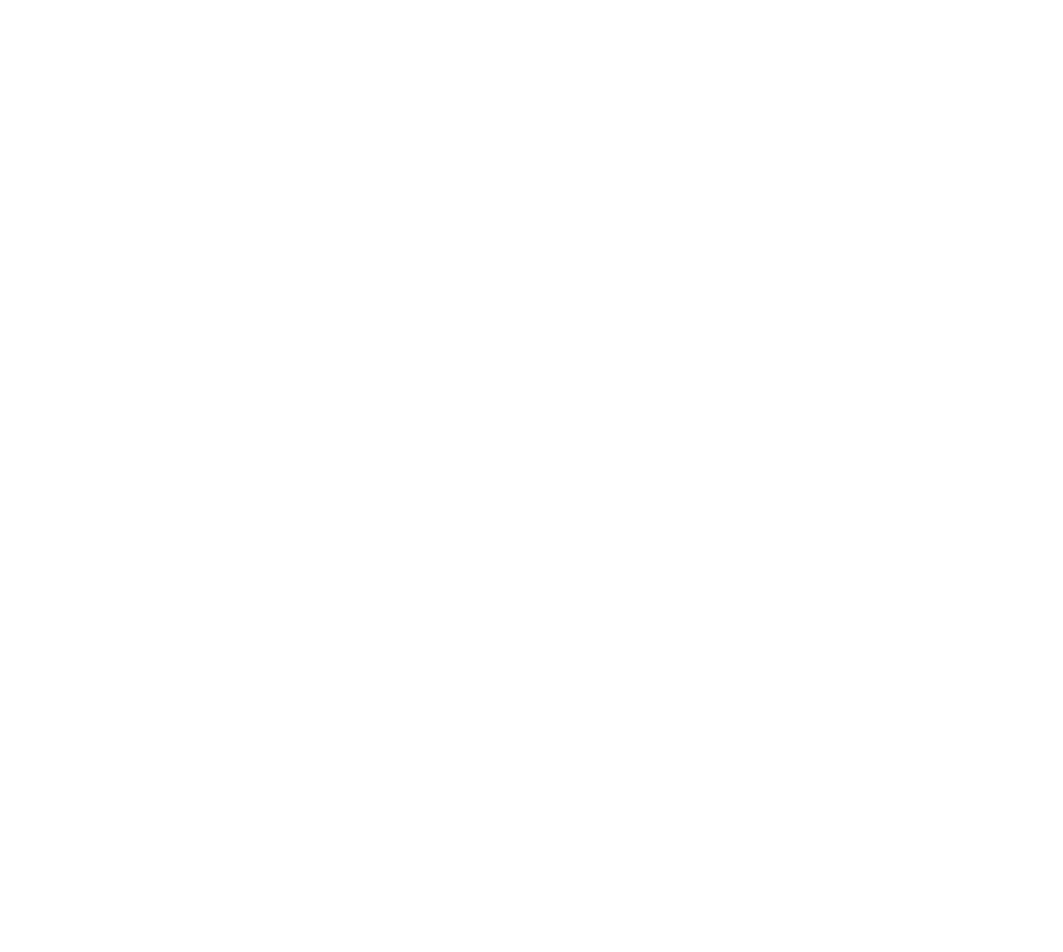
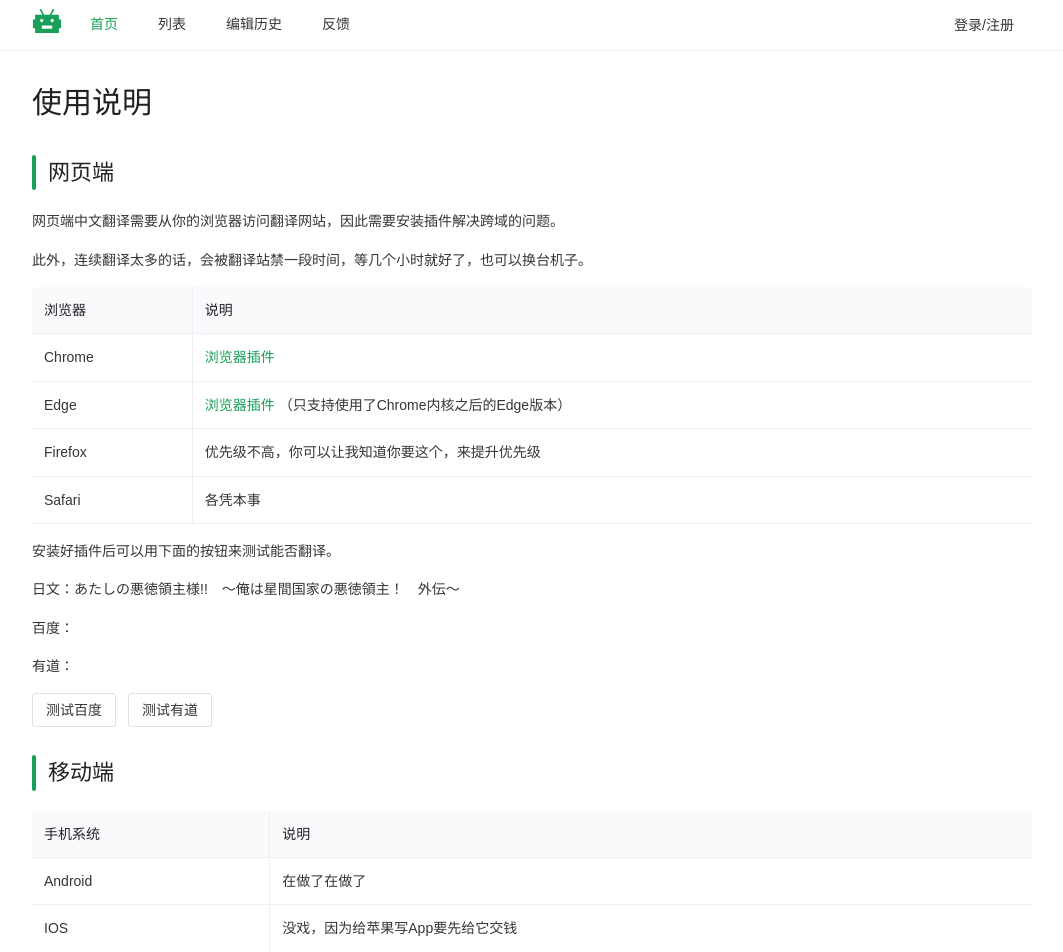
Before and after one commit to FishHawk/auto-novel, a Vue app in the folder src-vue/: page /how-to-use in a window 1280 px wide. Before the commit this address had no page. Shown: the top 952 px of the page, without its empty margins (108-1171 px from the left). Before the commit the page ends 800 px from the top, so only its background shows below. Built offline with nearby package versions, Linux system fonts and the light colour scheme; a small style sheet from the web is missing.

Commit message:
add how to use page

```diff
--- a/src-vue/src/components/TranslateSection.vue
+++ b/src-vue/src/components/TranslateSection.vue
@@ -246,6 +246,11 @@
 
   <n-h2 prefix="bar">翻译</n-h2>
   <n-p>
+    网页端翻译需要安装插件，请查看
+    <n-a href="/how-to-use" target="_blank">使用说明</n-a>。
+    移动端暂时无法翻译。
+  </n-p>
+  <n-p>
     如果需要自定义更新范围，请使用
     <n-a @click="showModal = true">高级模式</n-a>
     。如果要编辑术语表，请先进入编辑界面。
--- a/src-vue/src/data/translator/baidu-web.ts
+++ b/src-vue/src/data/translator/baidu-web.ts
@@ -112,6 +112,3 @@
     }
   }
 }
-
-//TODO 修复百度翻译重复字符
-// const regex = /(\p{Script=Han}{1,2}?)\1/u;
--- a/src-vue/src/data/translator/youdao.ts
+++ b/src-vue/src/data/translator/youdao.ts
@@ -61,7 +61,7 @@
 
   async translate(textsSrc: string[]): Promise<string[]> {
     const form = {
-      i: textsSrc[0],
+      i: textsSrc.join('\n'),
       from: this.langSrc,
       to: this.langDst,
       dictResult: true,
@@ -84,8 +84,10 @@
       .text();
 
     const json = this.decode(text);
-    console.log(json);
-    return [];
+    const result = json['translateResult'].map((it: any) => {
+      return it.map((it: any) => it.tgt.trimEnd()).join('');
+    });
+    return result;
   }
 
   decode(src: string) {
--- a/src-vue/src/router.ts
+++ b/src-vue/src/router.ts
@@ -5,6 +5,7 @@
 const routes = [
   { path: '/', component: () => import('./views/Query.vue') },
   { path: '/feedback', component: () => import('./views/Feedback.vue') },
+  { path: '/how-to-use', component: () => import('./views/HowToUse.vue') },
 
   { path: '/novel-list', component: () => import('./views/WebNovelList.vue') },
   {
--- /dev/null
+++ b/src-vue/src/views/HowToUse.vue
@@ -0,0 +1,105 @@
+<script lang="ts" setup>
+import { ref } from 'vue';
+import { useMessage } from 'naive-ui';
+
+import { YoudaoTranslator } from '../data/translator/youdao';
+import { BaiduWebTranslator } from '../data/translator/baidu-web';
+
+const message = useMessage();
+
+const textJp = 'あたしの悪徳領主様!!　～俺は星間国家の悪徳領主！　外伝～';
+const textBaidu = ref();
+const textYoudao = ref();
+
+async function testBaidu() {
+  try {
+    const t = await BaiduWebTranslator.createInstance('jp', 'zh', {});
+    const r = await t.translate([textJp]);
+    textBaidu.value = r[0];
+  } catch (e: any) {
+    message.error(e.message);
+  }
+}
+
+async function testYoudao() {
+  try {
+    const t = await YoudaoTranslator.createInstance();
+    const r = await t.translate([textJp]);
+    textYoudao.value = r[0];
+  } catch (e: any) {
+    message.error(e.message);
+  }
+}
+</script>
+
+<template>
+  <MainLayout>
+    <n-h1>使用说明</n-h1>
+
+    <n-h2 prefix="bar">网页端</n-h2>
+    <n-p>
+      网页端中文翻译需要从你的浏览器访问翻译网站，因此需要安装插件解决跨域的问题。
+    </n-p>
+    <n-p>
+      此外，连续翻译太多的话，会被翻译站禁一段时间，等几个小时就好了，也可以换台机子。
+    </n-p>
+    <n-table :bordered="false" :single-line="false">
+      <thead>
+        <tr>
+          <th>浏览器</th>
+          <th>说明</th>
+        </tr>
+      </thead>
+      <tbody>
+        <tr>
+          <td nowrap="nowrap">Chrome</td>
+          <td><n-a href="/unlock.crx" target="_blank">浏览器插件</n-a></td>
+        </tr>
+        <tr>
+          <td nowrap="nowrap">Edge</td>
+          <td>
+            <n-a href="/unlock.crx" target="_blank">浏览器插件</n-a>
+            （只支持使用了Chrome内核之后的Edge版本）
+          </td>
+        </tr>
+        <tr>
+          <td nowrap="nowrap">Firefox</td>
+          <td>优先级不高，你可以让我知道你要这个，来提升优先级</td>
+        </tr>
+        <tr>
+          <td nowrap="nowrap">Safari</td>
+          <td>各凭本事</td>
+        </tr>
+      </tbody>
+    </n-table>
+
+    <n-p>安装好插件后可以用下面的按钮来测试能否翻译。</n-p>
+    <n-p>日文：{{ textJp }}</n-p>
+    <n-p>百度：{{ textBaidu }}</n-p>
+    <n-p>有道：{{ textYoudao }}</n-p>
+    <n-space>
+      <n-button @click="testBaidu()">测试百度</n-button>
+      <n-button @click="testYoudao()">测试有道</n-button>
+    </n-space>
+
+    <n-h2 prefix="bar">移动端</n-h2>
+    <n-table :bordered="false" :single-line="false">
+      <thead>
+        <tr>
+          <th>手机系统</th>
+          <th>说明</th>
+        </tr>
+      </thead>
+      <tbody>
+        <tr>
+          <td nowrap="nowrap">Android</td>
+          <td>在做了在做了</td>
+        </tr>
+        <tr>
+          <td nowrap="nowrap">IOS</td>
+          <td>没戏，因为给苹果写App要先给它交钱</td>
+        </tr>
+      </tbody>
+    </n-table>
+  </MainLayout>
+</template>
--- a/src-vue/src/views/Query.vue
+++ b/src-vue/src/views/Query.vue
@@ -6,8 +6,6 @@
 import ApiWebNovel from '../data/api/api_web_novel';
 import { useAuthInfoStore } from '../data/stores/authInfo';
 import { parseUrl } from '../data/provider';
-import { YoudaoTranslator } from '../data/translator/youdao';
-import { BaiduWebTranslator } from '../data/translator/baidu-web';
 
 const authInfoStore = useAuthInfoStore();
 
@@ -36,17 +34,6 @@
 
 async function loadMyFavorite(page: number, selected: number[]) {
   return ApiWebNovel.listFavorite(authInfoStore.token!!);
-}
-
-async function testBaidu() {
-  const t = await BaiduWebTranslator.createInstance('jp', 'zh', {});
-  const a = await t.translate(['あたしの悪徳領主様!!　～俺は星間国家の悪徳領主！　外伝～']);
-  console.log(a);
-}
-async function testYoudao() {
-  const t = await YoudaoTranslator.createInstance();
-  const a = await t.translate(['あたしの悪徳領主様!!　～俺は星間国家の悪徳領主！　外伝～']);
-  console.log(a);
 }
 </script>
 
@@ -87,8 +74,6 @@
         </div>
       </div>
     </template>
-    <n-button @click="testBaidu()">百度</n-button>
-    <n-button @click="testYoudao()">有道</n-button>
 
     <template v-if="authInfoStore.token">
       <n-h2 prefix="bar">我的收藏</n-h2>
@@ -106,50 +91,5 @@
         Alphapolis: https://www.alphapolis.co.jp/novel/638978238/525733370
       </n-li>
     </n-ul>
-
-    <n-h2 prefix="bar">如何使用中文翻译</n-h2>
-    <n-p>
-      中文翻译需要从你的浏览器访问翻译网站，因此需要安装插件解决跨域的问题。
-    </n-p>
-    <n-p>
-      如果你是手机，是没办法安装插件的。等我之后有空，可能会写个安卓App。
-    </n-p>
-    <n-p>
-      对于 Chrome/Edge/Firefox 浏览器，你需要安装插件 CORS Unblock。下载链接：
-      <n-a
-        href="https://chrome.google.com/webstore/detail/cors-unblock/lfhmikememgdcahcdlaciloancbhjino/"
-        target="_blank"
-      >
-        Chrome
-      </n-a>
-      /
-      <n-a
-        href="https://microsoftedge.microsoft.com/addons/detail/cors-unblock/hkjklmhkbkdhlgnnfbbcihcajofmjgbh"
-        target="_blank"
-      >
-        Edge
-      </n-a>
-      /
-      <n-a
-        href="https://addons.mozilla.org/en-US/firefox/addon/cors-unblock/"
-        target="_blank"
-      >
-        Firefox
-      </n-a>
-      。如果无法访问 Chrome 的插件页面，你也可以从
-      <n-a href="/CORS-Unblock.crx" target="_blank">这里</n-a>
-      直接下载插件文件。 为了安全，建议只在本站点启用该插件。
-      安装以后，具体配置如下图所示。
-    </n-p>
-    <img
-      src="/extension_options.png"
-      alt="extension options"
-      style="max-width: 100%"
-    />
-    <n-p>
-      对于 Safari 浏览器，只能各凭本事了。 尽管 Safari
-      可以修改启动选项来关闭跨域检查，但我不知道有没有什么办法删掉 referer 和
-      origin 头。
-    </n-p>
   </MainLayout>
 </template>
```
